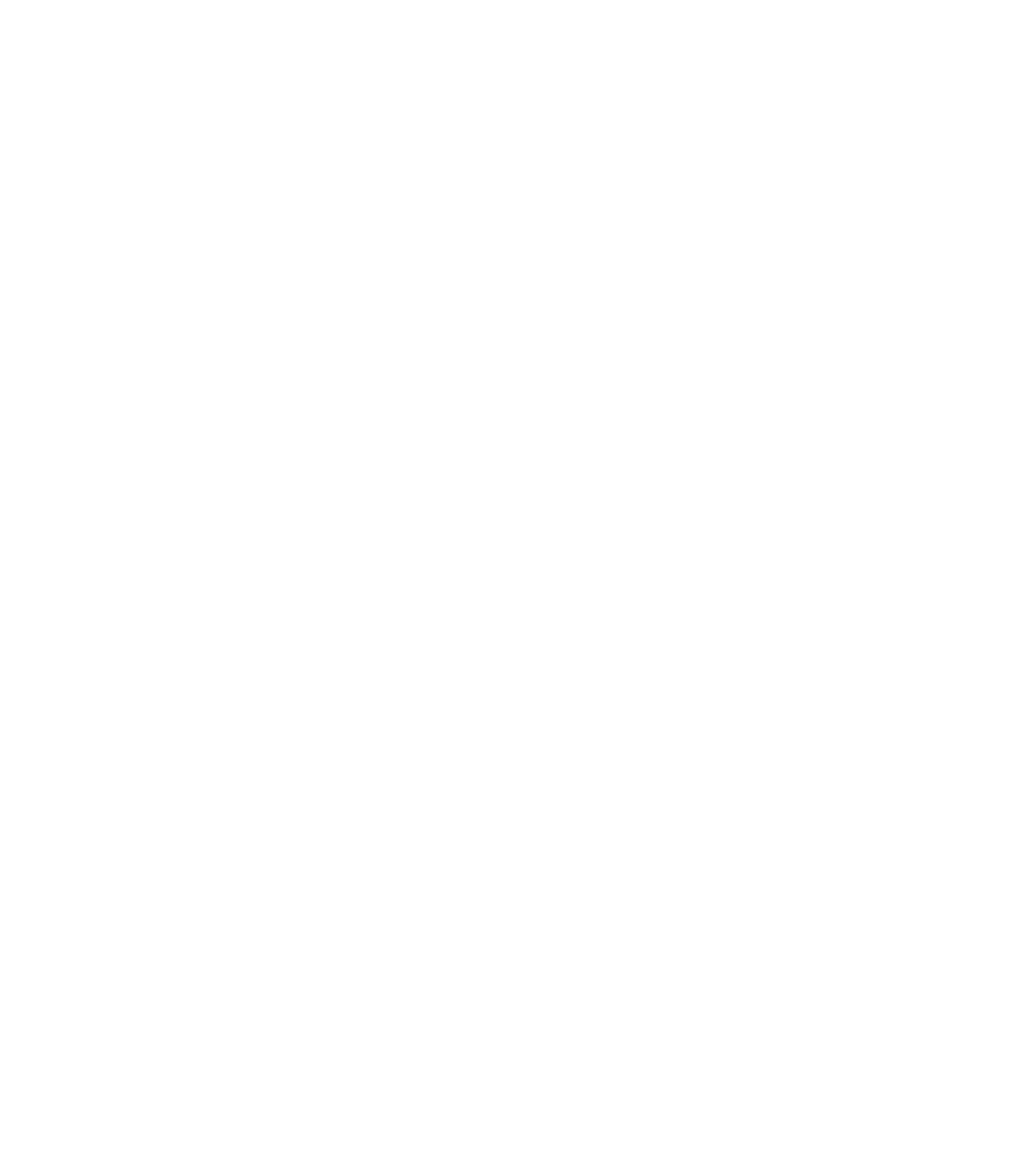
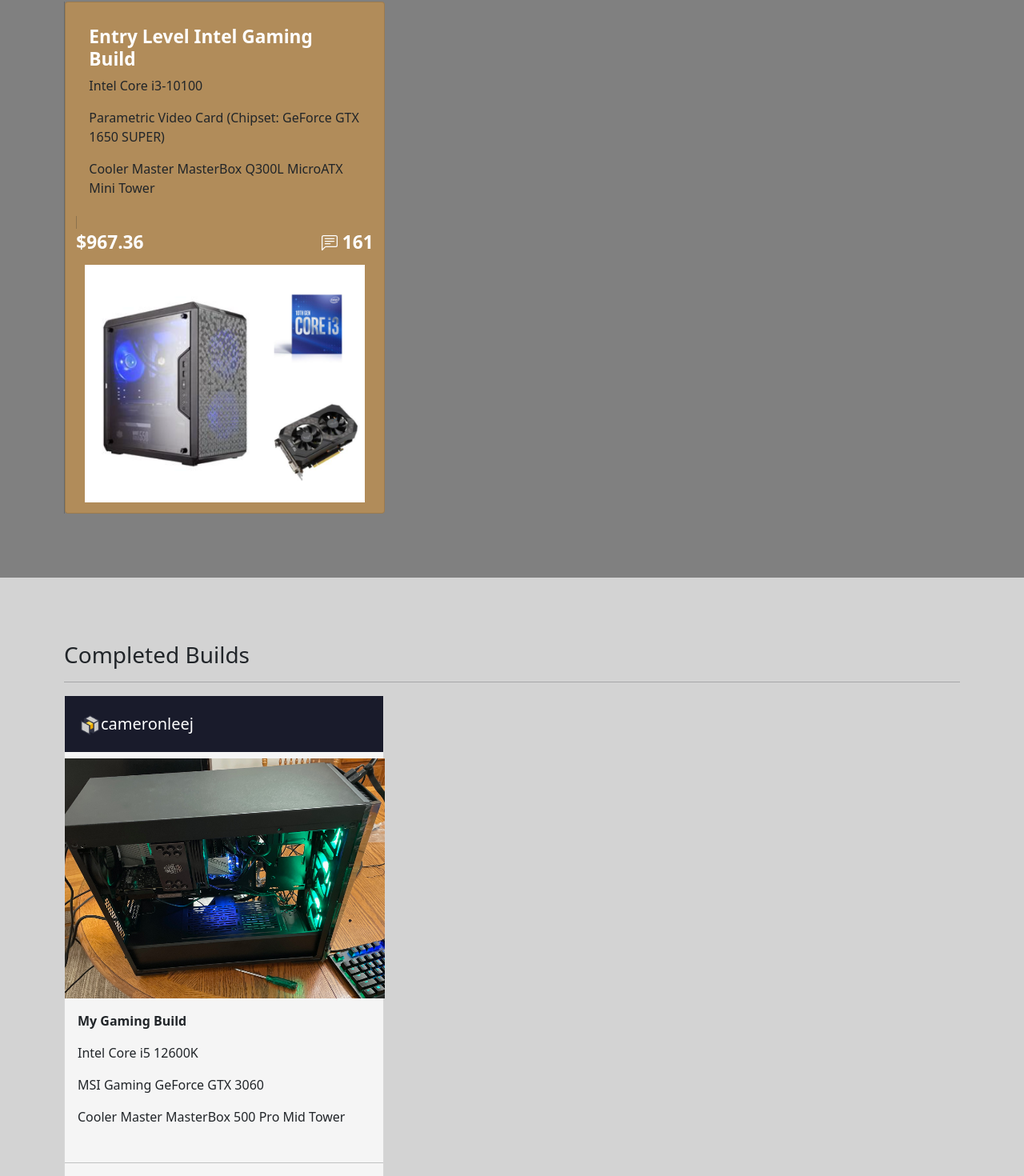
Before and after one commit to cameronleej/pc_partpicker, an Angular app: page / in a window 1280 px wide. Shown: the part 332-1802 px from the top of the page at 80% size. Before the commit the page ends 800 px from the top, so only its background shows below. Built offline with nearby package versions, Linux system fonts and the light colour scheme.

Commit message:
finished store and build cards

```diff
--- a/src/app/app.component.css
+++ b/src/app/app.component.css
@@ -0,0 +1,9 @@
+.container-fluid{
+    background-color: gray;
+    padding: 5rem;
+}
+.brandcard{
+
+    background-color: lightgrey !important;
+
+}
--- a/src/app/app.component.html
+++ b/src/app/app.component.html
@@ -1,2 +1,21 @@
 <pcpart-topnavbar> Loading...</pcpart-topnavbar>
 <pcpart-secondnavbar>Loading...</pcpart-secondnavbar>
+
+
+<div class="container-fluid d-flex">
+<div class="vr"></div>
+
+
+    <pcpart-category-card>Loading...</pcpart-category-card>
+
+</div>
+
+
+
+<div class="container-fluid brandcard">
+    <h3>Completed Builds</h3>
+    <hr class="solid">
+
+    <pcpart-brand-card>Loading...</pcpart-brand-card>
+
+</div>
--- a/src/app/app.module.ts
+++ b/src/app/app.module.ts
@@ -2,14 +2,18 @@
 import { BrowserModule } from '@angular/platform-browser';
 
 import { AppComponent } from './app.component';
+import { BuildCardComponent } from './build card/build.card.component';
 import { TopNavBarComponent } from './header/firstnavbar/topnavbar.component';
 import { SecondNavBarComponent } from './header/secondnavbar/secondnavbar.component';
+import { CategoryCardComponent } from './store card/category.card.component';
 
 @NgModule({
   declarations: [
     AppComponent,
     TopNavBarComponent,
-    SecondNavBarComponent
+    SecondNavBarComponent,
+    CategoryCardComponent,
+    BuildCardComponent
     ],
   imports: [
     BrowserModule
--- /dev/null
+++ b/src/app/build card/build.card.component.css
@@ -0,0 +1,38 @@
+.card{
+    width: 25rem;
+    height: 42rem;
+    background-color: whitesmoke;
+    padding: 0;
+}
+
+.card .card-title{
+  background-color: #191b2b;
+    color: white;
+    font-size: 15pt;
+    font-style: bold;
+    padding: 20px !important;
+
+  }
+  #build-title{
+
+    font-weight: bold;
+
+  }
+.card .card-text{
+
+  font-size: 11 pt;
+}
+
+.card:hover{
+  outline: 5pt solid darkorange ;
+}
+.userID{
+  text-decoration: none ;
+}
+.userID:hover{
+  color: white;
+  text-decoration: underline;
+}
+#comments{
+  float: right;
+}
--- /dev/null
+++ b/src/app/build card/build.card.component.html
@@ -0,0 +1,30 @@
+<div class="card">
+  <a class="card-title userID " href="#"><img src="/assets/PCPartPicker_Logo.png" height="25" width="25">cameronleej</a>
+
+
+  <img src="/assets/cameronleejPC.jpg" height="300" width="400">
+
+
+
+
+    <div class="card-body">
+      <p id = "build-title" class="card-text">My Gaming Build</p>
+      <p class="card-text ">Intel Core i5 12600K</p>
+      <p class="card-text">MSI Gaming GeForce GTX 3060</p>
+      <p class="card-text">Cooler Master MasterBox 500 Pro Mid Tower</p>
+
+    </div>
+
+    <hr class="solid">
+
+    <div class="card-body">
+        $1,304.67+
+      <span id = "comments"> <svg xmlns="http://www.w3.org/2000/svg" width="20" height="20" fill="currentColor" class="bi bi-chat-left-text" viewBox="0 0 16 16">
+        <path d="M14 1a1 1 0 0 1 1 1v8a1 1 0 0 1-1 1H4.414A2 2 0 0 0 3 11.586l-2 2V2a1 1 0 0 1 1-1h12zM2 0a2 2 0 0 0-2 2v12.793a.5.5 0 0 0 .854.353l2.853-2.853A1 1 0 0 1 4.414 12H14a2 2 0 0 0 2-2V2a2 2 0 0 0-2-2H2z"/>
+        <path d="M3 3.5a.5.5 0 0 1 .5-.5h9a.5.5 0 0 1 0 1h-9a.5.5 0 0 1-.5-.5zM3 6a.5.5 0 0 1 .5-.5h9a.5.5 0 0 1 0 1h-9A.5.5 0 0 1 3 6zm0 2.5a.5.5 0 0 1 .5-.5h5a.5.5 0 0 1 0 1h-5a.5.5 0 0 1-.5-.5z"/>
+      </svg> 5</span>
+
+    </div>
+
+
+  </div>
--- /dev/null
+++ b/src/app/store card/category.card.component.css
@@ -0,0 +1,24 @@
+.card{
+    width: 25rem;
+    height: 40rem;
+    background-color: #B18C5A;
+    padding: 10pt;
+}
+
+.card .card-title{
+    color: white;
+    font-size: 17pt;
+    font-weight: bold;
+}
+.card .card-text{
+
+  font-size: 15 pt;
+}
+
+.card:hover{
+  outline: 5pt solid black ;
+}
+
+#comments{
+  float: right;
+}
--- /dev/null
+++ b/src/app/store card/category.card.component.html
@@ -0,0 +1,24 @@
+<div class="card">
+    <div class="card-body">
+      <h5 class="card-title">Entry Level Intel Gaming Build</h5>
+      <p class="card-text ">Intel Core i3-10100</p>
+      <p class="card-text">Parametric Video Card (Chipset: GeForce GTX 1650 SUPER)</p>
+      <p class="card-text">Cooler Master MasterBox Q300L MicroATX Mini Tower</p>
+    </div>
+
+
+    <div class="vr"></div>
+
+    <div class="card-title">
+        $967.36
+      <span id = "comments"> <svg xmlns="http://www.w3.org/2000/svg" width="20" height="20" fill="currentColor" class="bi bi-chat-left-text" viewBox="0 0 16 16">
+        <path d="M14 1a1 1 0 0 1 1 1v8a1 1 0 0 1-1 1H4.414A2 2 0 0 0 3 11.586l-2 2V2a1 1 0 0 1 1-1h12zM2 0a2 2 0 0 0-2 2v12.793a.5.5 0 0 0 .854.353l2.853-2.853A1 1 0 0 1 4.414 12H14a2 2 0 0 0 2-2V2a2 2 0 0 0-2-2H2z"/>
+        <path d="M3 3.5a.5.5 0 0 1 .5-.5h9a.5.5 0 0 1 0 1h-9a.5.5 0 0 1-.5-.5zM3 6a.5.5 0 0 1 .5-.5h9a.5.5 0 0 1 0 1h-9A.5.5 0 0 1 3 6zm0 2.5a.5.5 0 0 1 .5-.5h5a.5.5 0 0 1 0 1h-5a.5.5 0 0 1-.5-.5z"/>
+      </svg> 161</span>
+
+    </div>
+    <div class="text-center">
+      <img src="/assets/unnamed.png" height="300" width="350">
+    </div>
+
+  </div>
```
Also changed, not shown: src/app/build card/build.card.component.ts (added, +14 -0 lines), src/app/store card/category.card.component.ts (added, +14 -0 lines), src/assets/cameronleejPC.jpg (added), src/assets/unnamed.png (added).
